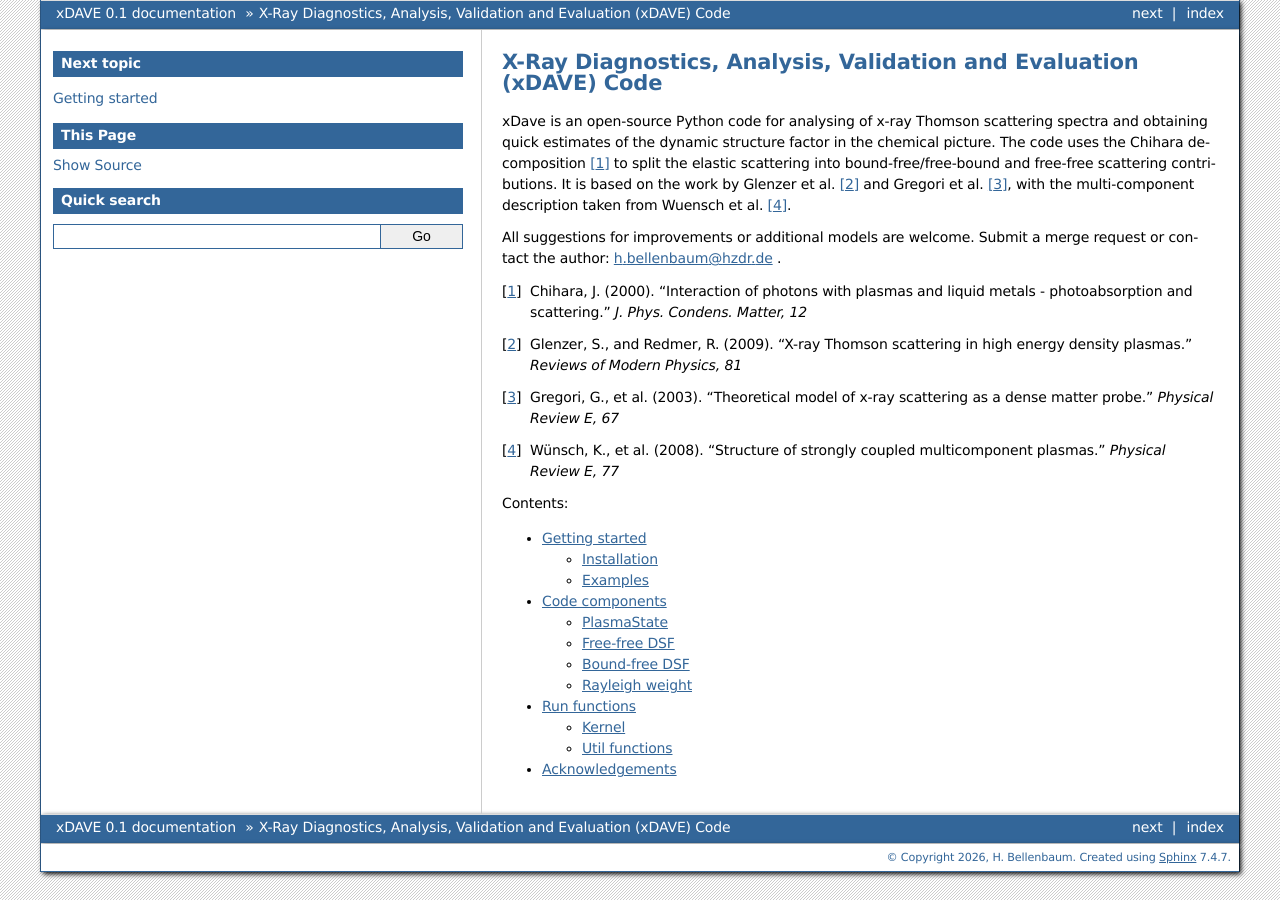
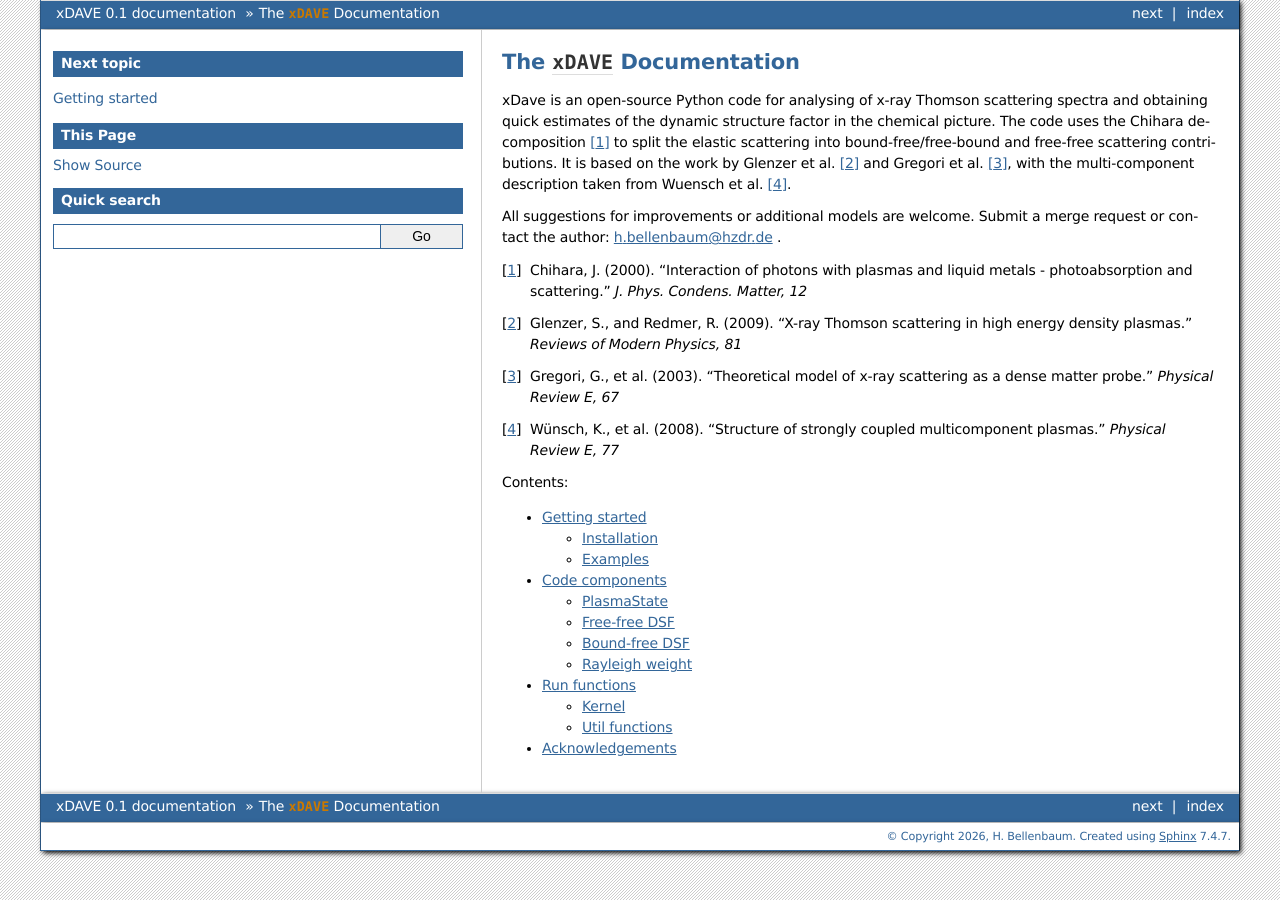
Before and after one commit to hbellenbaum/xdave, a Sphinx documentation site: the page built from docs/source/index.rst, in a window 1280 px wide. Built offline with Sphinx 7.4.7, drawn with Linux system fonts in a browser that asks for light colours.

Commit message:
Update docs/source/index.rst
Co-authored-by: Uwe Hernandez Acosta <szabo137@users.noreply.github.com>

```diff
--- a/docs/source/index.rst
+++ b/docs/source/index.rst
@@ -4,7 +4,7 @@
    contain the root `toctree` directive.
 
 ===================================================================
-X-Ray Diagnostics, Analysis, Validation and Evaluation (xDAVE) Code
+The ``xDAVE`` Documentation
 ===================================================================
 
 .. **xDAVE** (X-Ray Diagnostics, Analysis, Validation and Evaluation)
```
